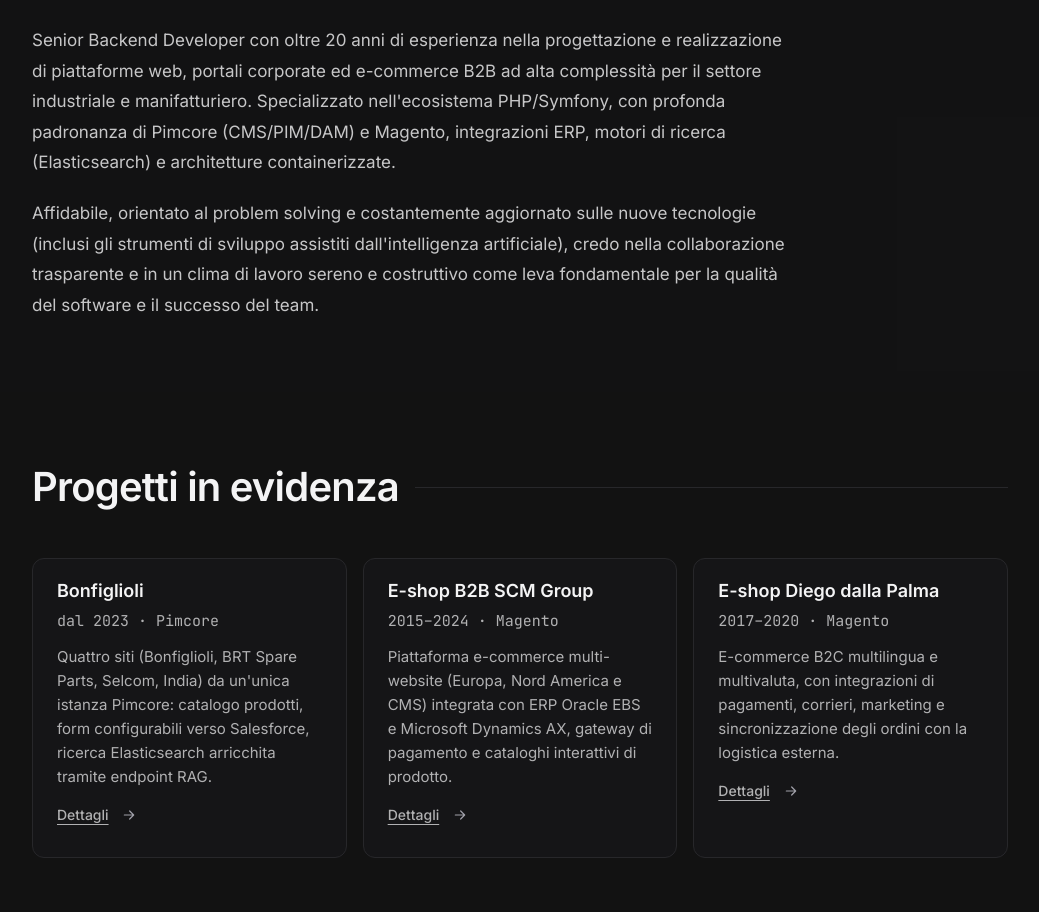
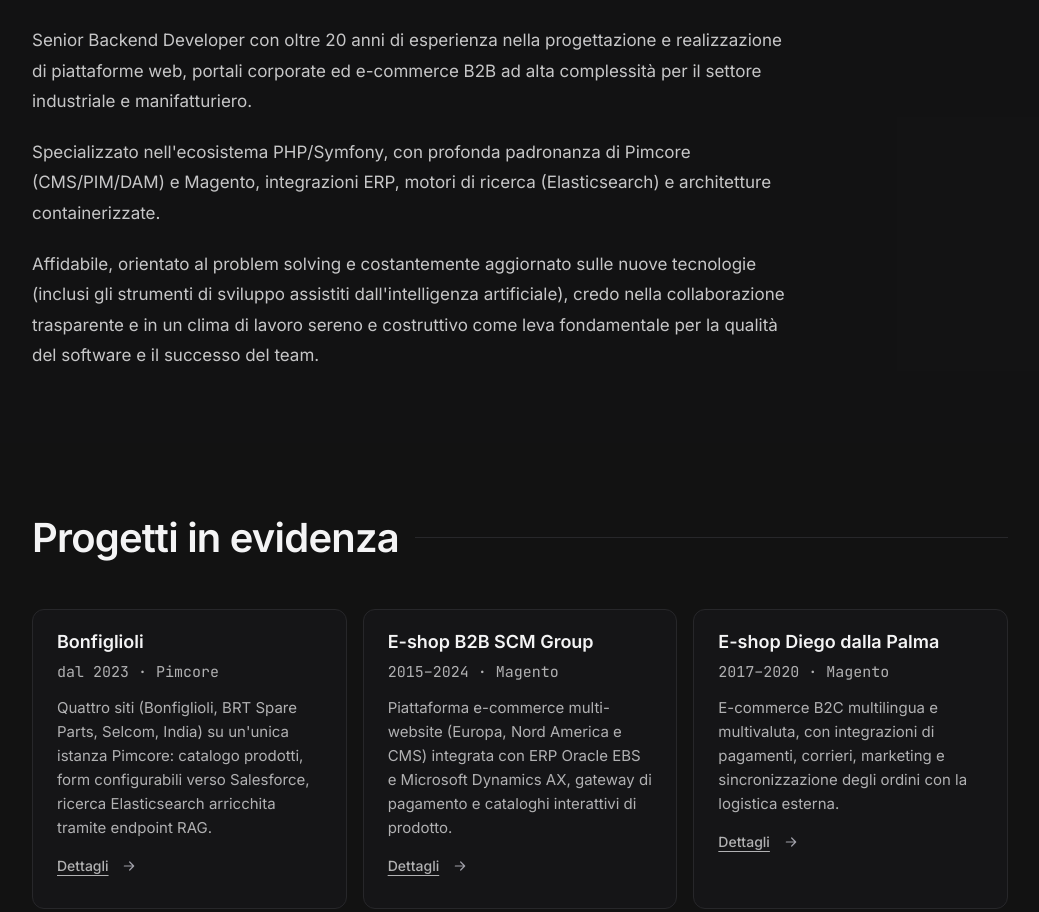
Before and after one commit to codovilli/codovilli.github.io, a plain HTML site: page index.html in a window 1280 px wide. Shown: the part 900-1812 px from the top of the page, without its empty margins (120-1159 px from the left). Drawn offline with Linux system fonts and the light colour scheme.

Commit message:
[dev] aggiornamento home

```diff
--- a/index.html
+++ b/index.html
@@ -93,6 +93,8 @@
             <p class="lead">
                 Senior Backend Developer con oltre 20 anni di esperienza nella progettazione e realizzazione di piattaforme web,
                 portali corporate ed e-commerce B2B ad alta complessità per il settore industriale e manifatturiero.
+            </p>
+            <p class="lead">
                 Specializzato nell'ecosistema PHP/Symfony, con profonda padronanza di Pimcore (CMS/PIM/DAM) e Magento,
                 integrazioni ERP, motori di ricerca (Elasticsearch) e architetture containerizzate.
             </p>
@@ -111,7 +113,7 @@
                 <article class="card">
                     <h3>Bonfiglioli</h3>
                     <p class="date">dal 2023 · Pimcore</p>
-                    <p>Quattro siti (Bonfiglioli, BRT Spare Parts, Selcom, India) da un'unica istanza Pimcore: catalogo prodotti,
+                    <p>Quattro siti (Bonfiglioli, BRT Spare Parts, Selcom, India) su un'unica istanza Pimcore: catalogo prodotti,
                         form configurabili verso Salesforce, ricerca Elasticsearch arricchita tramite endpoint RAG.</p>
                     <a class="card-link" href="esperienze.html#progetto-bonfiglioli">Dettagli<span class="visually-hidden"> sul progetto Bonfiglioli</span>
                         <svg class="icon" viewBox="0 0 24 24" fill="none" stroke="currentColor" stroke-width="1.8" stroke-linecap="round" stroke-linejoin="round" aria-hidden="true"><path d="M5 12h14M13 6l6 6-6 6"/></svg></a>
```
Also changed, not shown: 2 other files.
